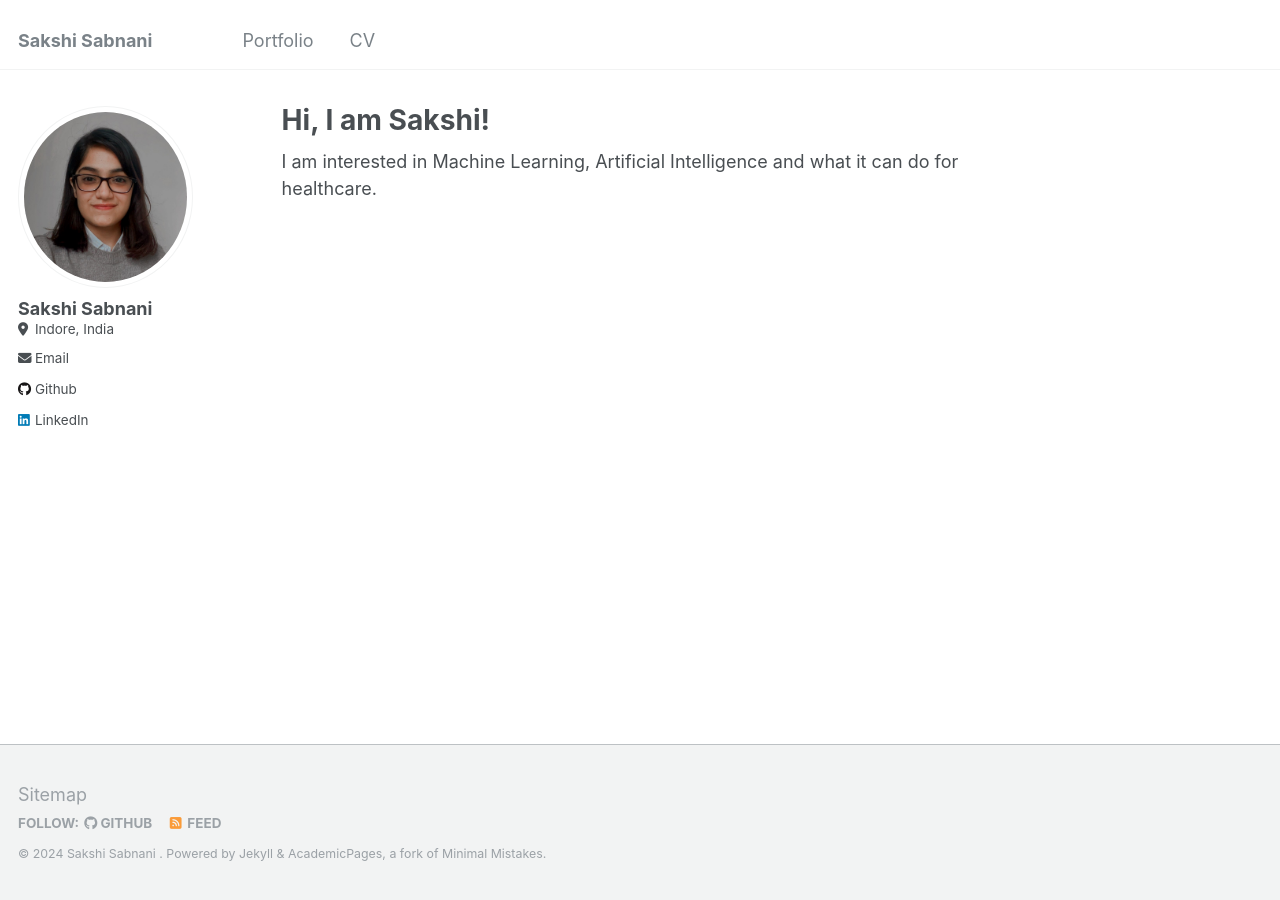
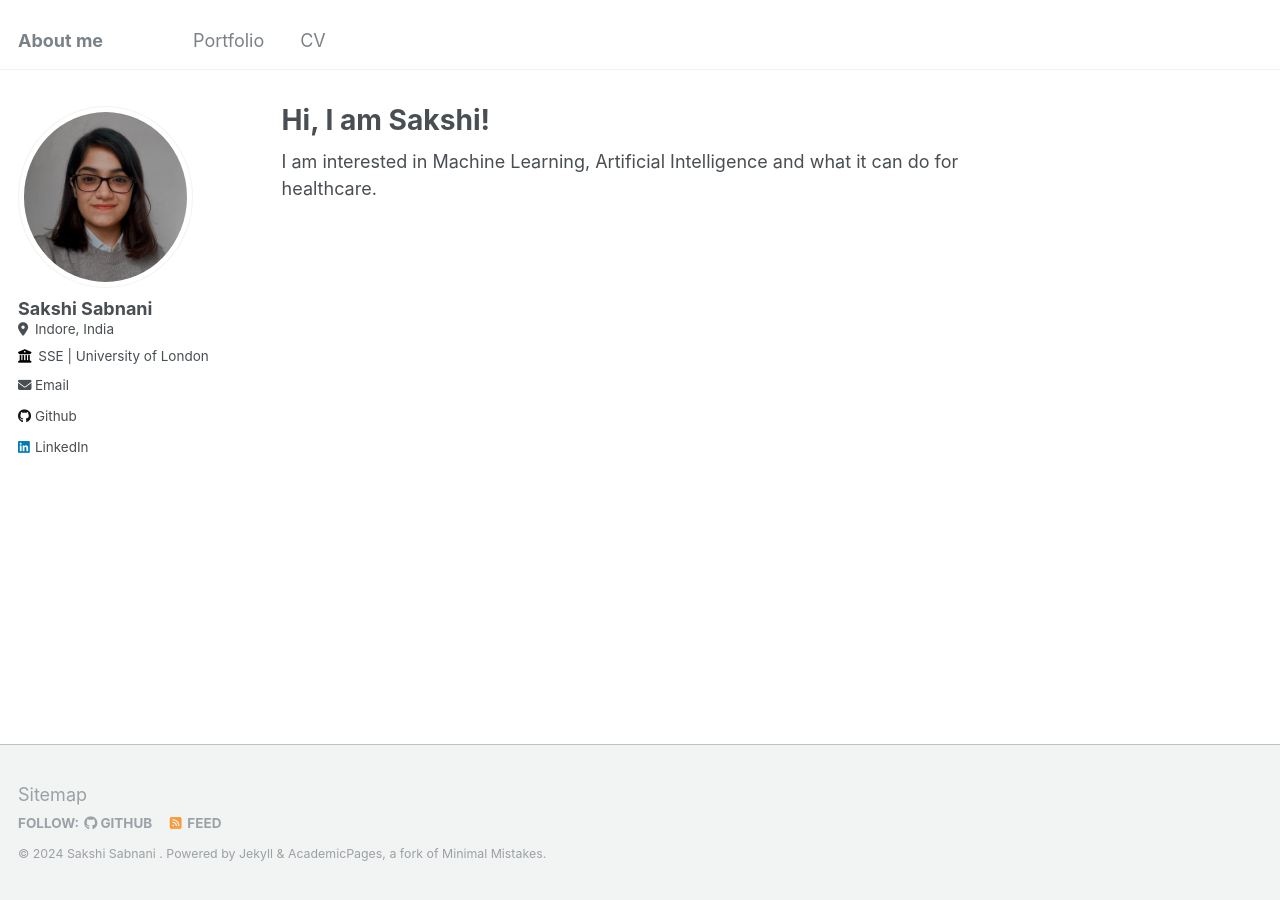
Before and after one commit to sakshisabnani/sakshisabnani.github.io, a Jekyll site: the page built from _pages/about.md, in a window 1280 px wide. Built offline with Jekyll 4.4.1, drawn with Linux system fonts in a browser that asks for light colours.

Commit message:
Update _config.yml

```diff
--- a/_config.yml
+++ b/_config.yml
@@ -8,10 +8,10 @@
 
 # Basic Site Settings
 locale                   : "en-US"
-title                    : "Sakshi Sabnani"
+title                    : "About me"
 title_separator          : "-"
 name                     : &name "Sakshi Sabnani "
-description              : &description "personal description"
+description              : &description "Machine Learning Enthusiast"
 url                      : https://sakshisabnani.github.io # the base hostname & protocol for your site e.g. "https://mmistakes.github.io"
 baseurl                  : "" # the subpath of your site, e.g. "/blog"
 repository               : "sakshisabnani/sakshisabnani.github.io"
@@ -26,7 +26,7 @@ author:
   pronouns         : # example: "she/her"
   bio              : #""
   location         : "Indore, India"
-  employer         : #"Red Brick University"
+  employer         : "SSE | University of London"
   uri              : # URL
   email            : "sakshisabnani@gmail.com"
 
```
